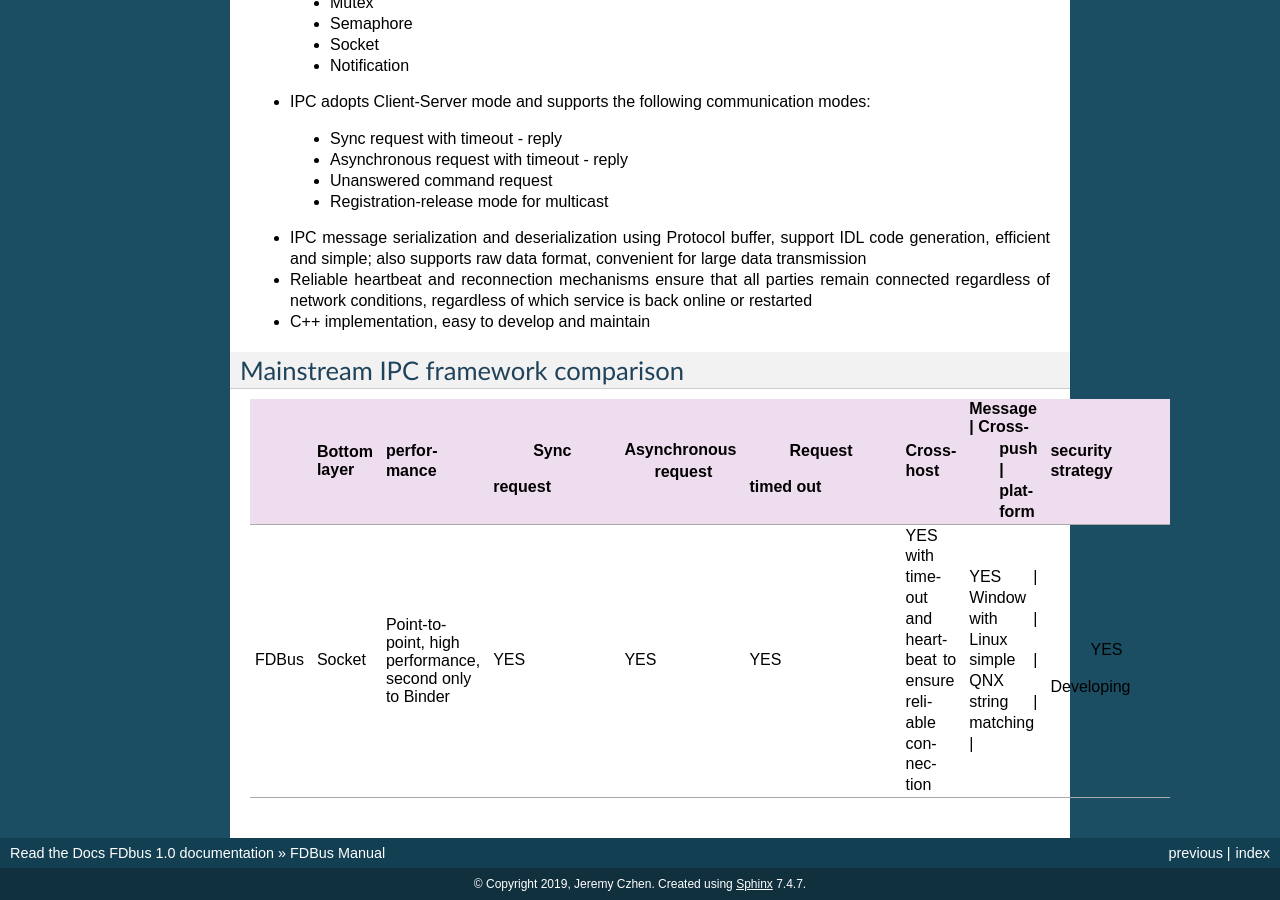
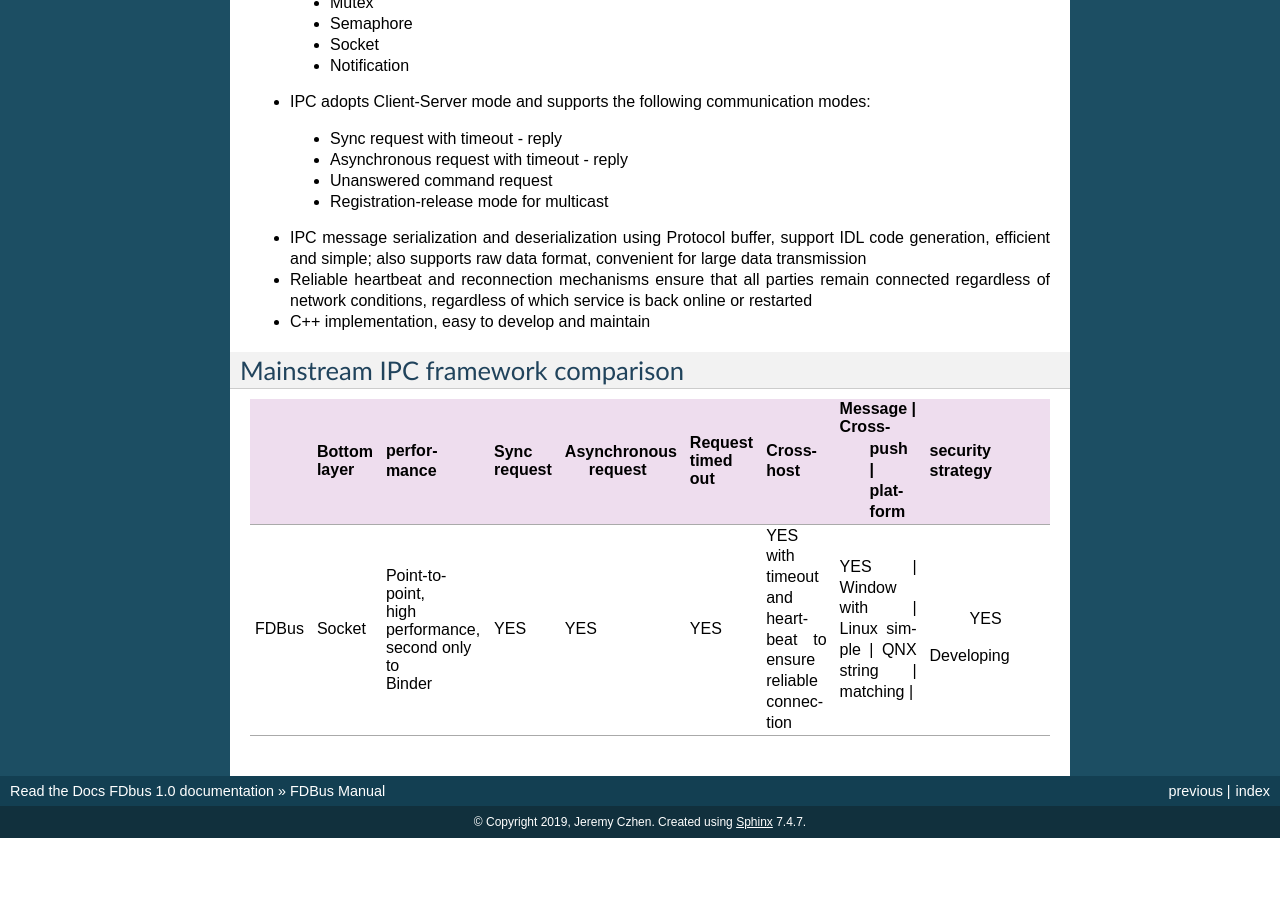
Before and after one commit to lanbengbeng/fdbus-doc, a Sphinx documentation site: the page built from docs/manual.rst, in a window 1280 px wide and 900 px high, scrolled down 1864 px. Built offline with Sphinx 7.4.7, drawn with Linux system fonts in a browser that asks for light colours; after the commit the page ends 2702 px from its top, so only the background shows below that.

```diff
--- a/docs/manual.rst
+++ b/docs/manual.rst
@@ -111,12 +111,12 @@ Mainstream IPC framework comparison
 -----------------------------------
 
 +------+--------+-------------------+---------+--------------+-----------+--------------------+----------+----------+------------+
-|      || Bottom|    performance    |  Sync   | Asynchronous |  Request  |     Cross-host     | Message  |  Cross-  |  security  |
-|      |  layer |                   | request |   request    | timed out |                    |  push    | platform |  strategy  |
+|      || Bottom|    performance    || Sync   || Asynchronous|| Request  |     Cross-host     | Message  |  Cross-  |  security  |
+|      || layer |                   || request||  request    || timed out|                    |  push    | platform |  strategy  |
 +======+========+===================+=========+==============+===========+====================+=====================+============+
 |FDBus | Socket || Point-to-point,  |   YES   |      YES     |    YES    | YES                | YES      | Window   |  YES       |
-|      |        |  high performance,|         |              |           | with timeout       | with     | Linux    | Developing |
-|      |        |  second only to   |         |              |           | and heartbeat      | simple   | QNX      |            |
-|      |        |  Binder           |         |              |           | to ensure reliable | string   |          |            |
+|      |        || high performance,|         |              |           | with timeout       | with     | Linux    | Developing |
+|      |        || second only to   |         |              |           | and heartbeat      | simple   | QNX      |            |
+|      |        || Binder           |         |              |           | to ensure reliable | string   |          |            |
 |      |        |                   |         |              |           | connection         | matching |          |            |
 +------+--------+-------------------+---------+--------------+-----------+--------------------+----------+----------+------------+
```
